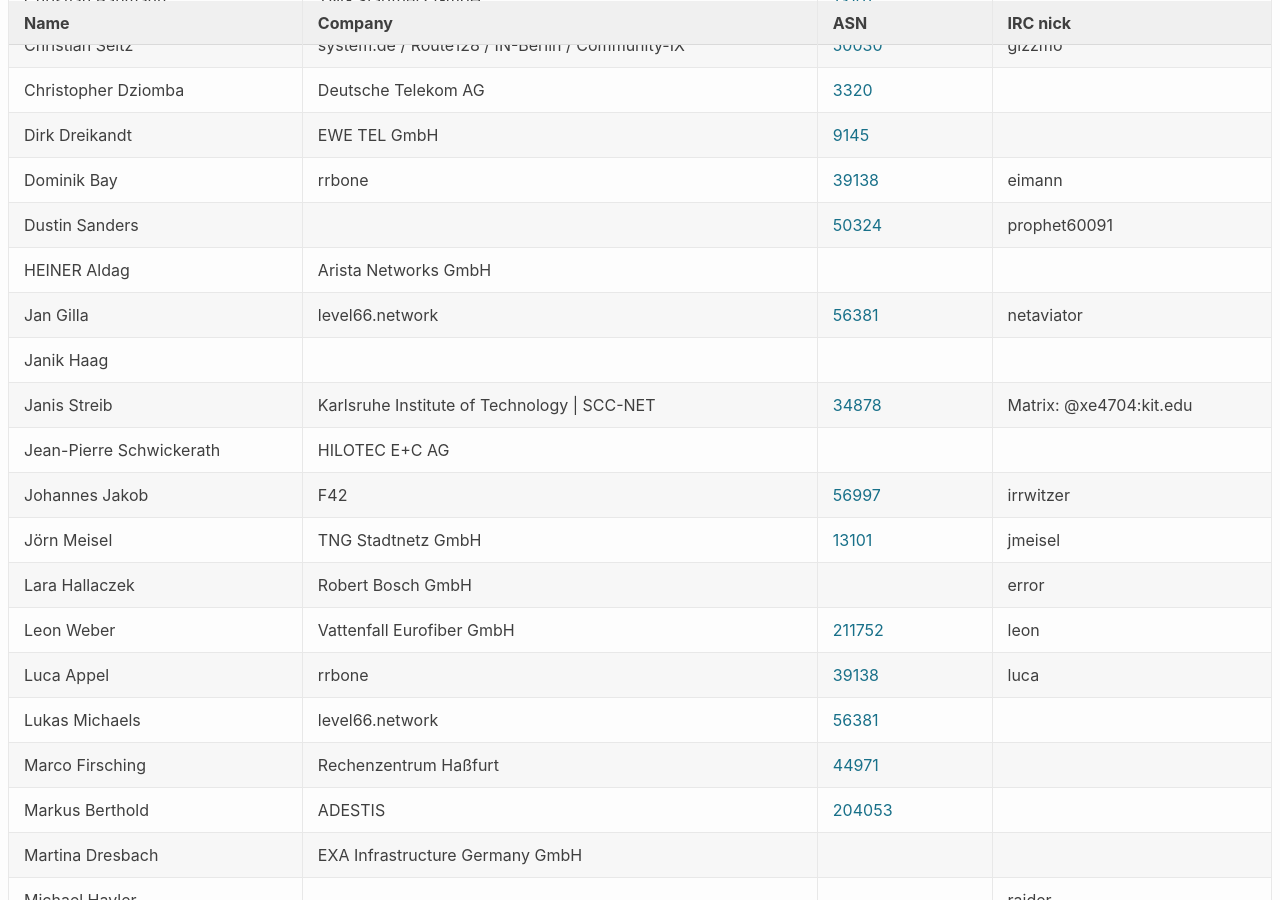
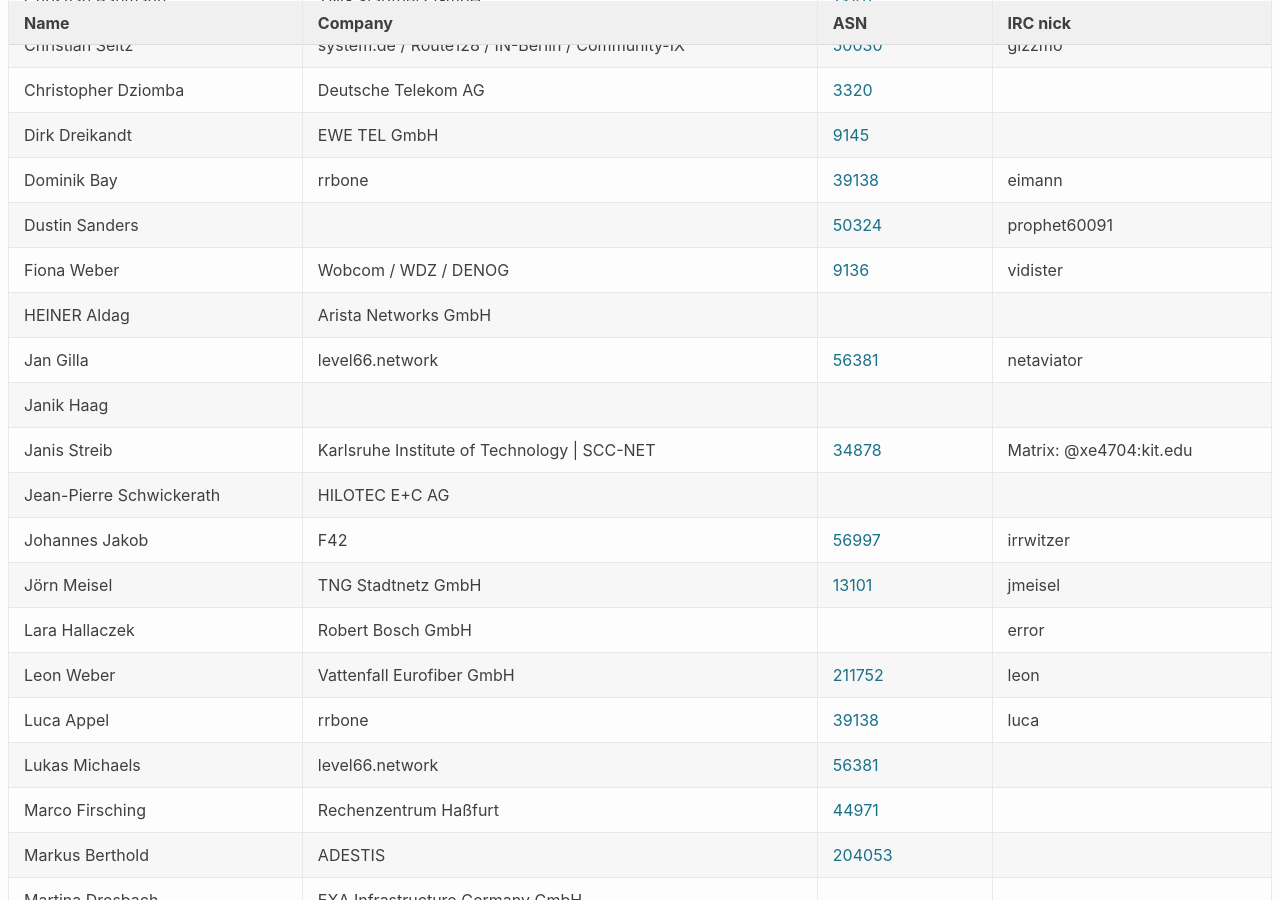
Before and after one commit to denog/pretix-attendeelist, a Jekyll site: the page built from denog15/index.md, in a window 1280 px wide and 900 px high, scrolled down 379 px. Built offline with Jekyll 4.4.1, drawn with Linux system fonts in a browser that asks for light colours.

Commit message:
Latest data: Tue Jul 18 15:10:11 UTC 2023

```diff
--- a/_data/attendees_denog15_onsite.json
+++ b/_data/attendees_denog15_onsite.json
@@ -58,6 +58,12 @@
     "company": null,
     "irc": "prophet60091",
     "asn": "50324"
+  },
+  {
+    "name": "Fiona Weber",
+    "company": "Wobcom / WDZ / DENOG",
+    "irc": "vidister",
+    "asn": "9136"
   },
   {
     "name": "HEINER Aldag",
```
